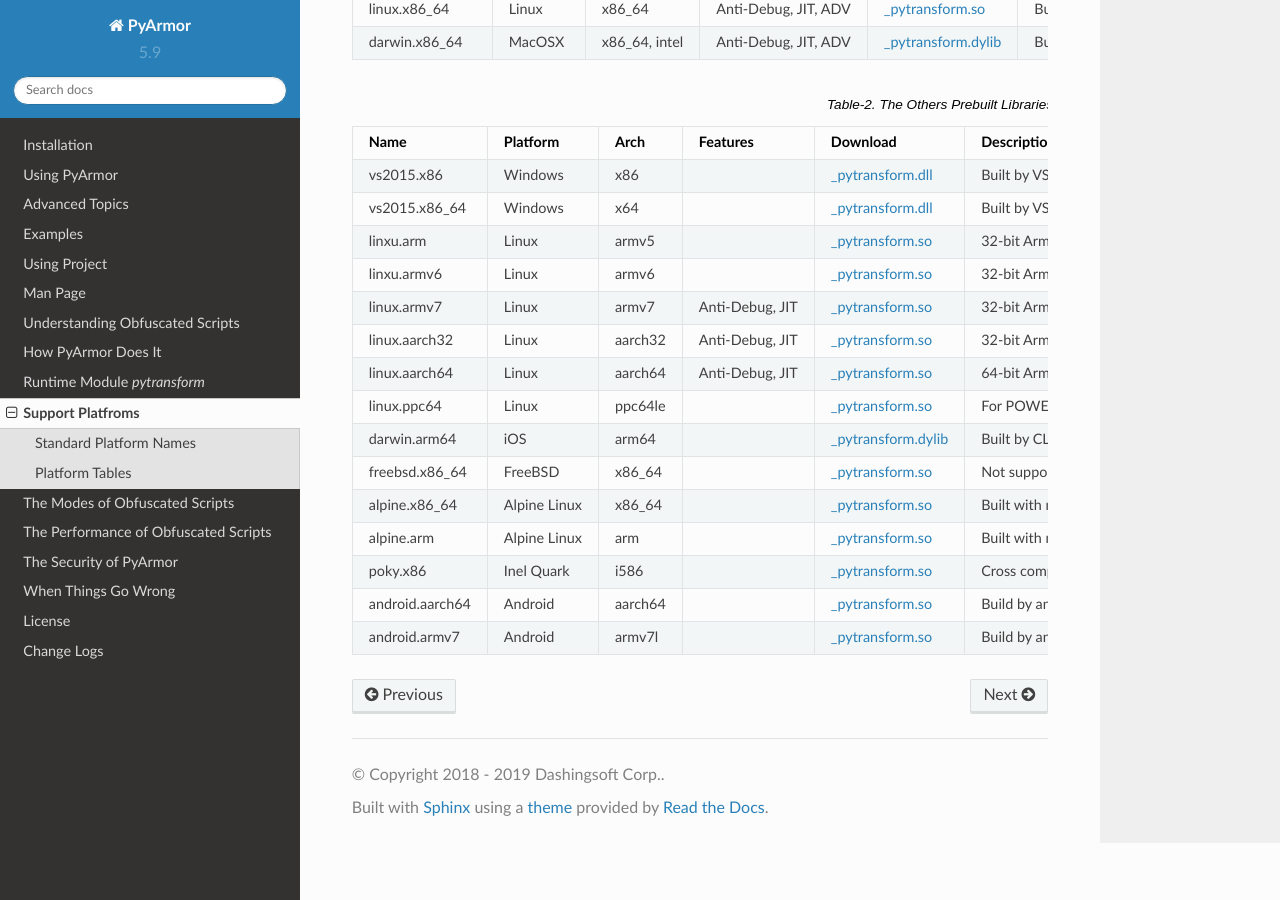
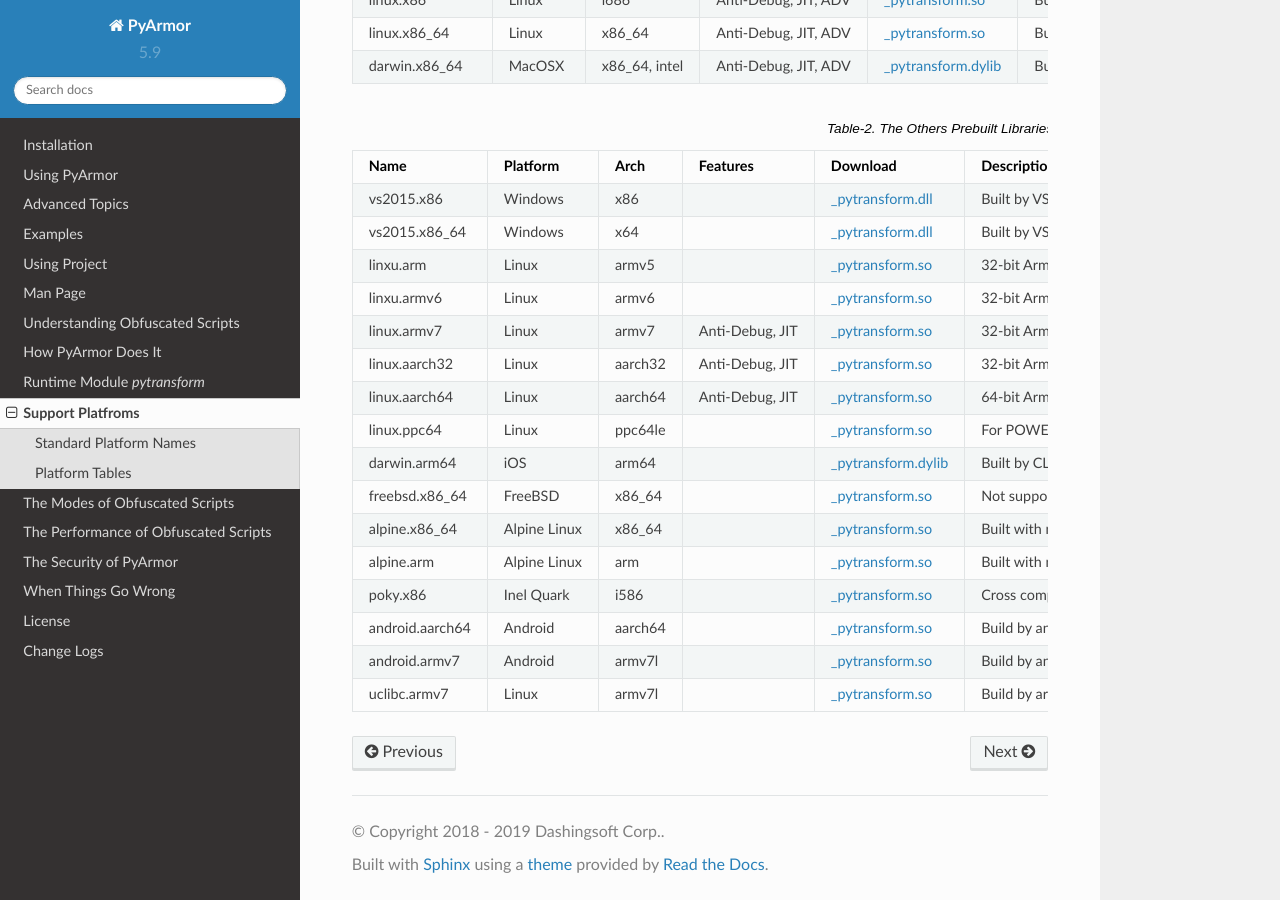
Before and after one commit to dashingsoft/pyarmor, a Sphinx documentation site: the page built from docs/platforms.rst, in a window 1280 px wide and 900 px high, scrolled down 1981 px. Built offline with Sphinx 7.4.7 and the Read the Docs theme 2.0.0, drawn with Linux system fonts in a browser that asks for light colours; some of the changed text lies outside the part shown.

Commit message:
Add platform uclibc.armv7

```diff
--- a/docs/platforms.rst
+++ b/docs/platforms.rst
@@ -78,6 +78,7 @@
 * linux.aarch64
 * android.aarch64
 * android.armv7 (New in 5.9.3)
+* uclibc.armv7 (New in 5.9.4)
 * linux.ppc64
 * darwin.arm64
 * freebsd.x86_64
@@ -232,3 +233,9 @@
      -
      - `_pytransform.so <http://pyarmor.dashingsoft.com/downloads/latest/android.armv7.0/_pytransform.so>`_
      - Build by android-ndk-r20/toolchains/llvm/prebuilt/linux-x86_64/bin/armv7a-linux-android21-clang
+   * - uclibc.armv7
+     - Linux
+     - armv7l
+     -
+     - `_pytransform.so <http://pyarmor.dashingsoft.com/downloads/latest/uclibc.armv7.0/_pytransform.so>`_
+     - Build by armv7-buildroot-uclibceabihf-gcc
```
